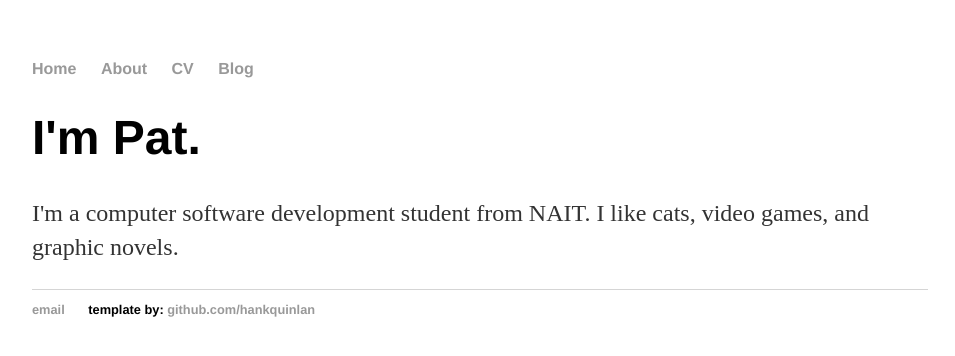
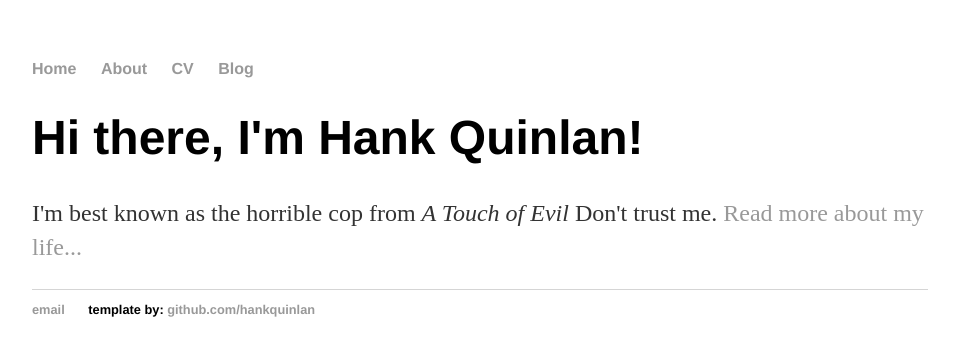
Before and after one commit to pborlongan/pborlongan.github.io, a Jekyll site: the page built from index.html, in a window 1280 px wide. Shown: the top 356 px of the page, without its empty margins (160-1115 px from the left). Built offline with Jekyll 4.4.1, drawn with Linux system fonts in a browser that asks for light colours.

Commit message:
Update index.html

```diff
--- a/index.html
+++ b/index.html
@@ -1,29 +1,8 @@
-<!DOCTYPE html>
-<html>
-	<head>
-		<title>Hi, hello.</title>
-		<link rel="stylesheet" type="text/css" href="/css/main.css">
-	</head>
-	<body>
-		<nav>
-    		<ul>
-        		<li><a href="/">Home</a></li>
-	        	<li><a href="/about">About</a></li>
-        		<li><a href="/cv">CV</a></li>
-        		<li><a href="/blog">Blog</a></li>
-    		</ul>
-		</nav>
-		<div class="container">
-    		<div class="blurb">
-        		<h1>I'm Pat.</h1>
-				<p>I'm a computer software development student from NAIT. I like cats, video games, and graphic novels.</p>
-    		</div><!-- /.blurb -->
-		</div><!-- /.container -->
-		<footer>
-    		<ul>
-        		<li><a href="mailto:borlonganpatricia@gmail.com">email</a></li>
-        		<li>template by: <a href="https://github.com/hankquinlan">github.com/hankquinlan</a></li>
-			</ul>
-		</footer>
-	</body>
-</html>
+---
+layout: default
+title: Hank Quinlan, Horrible Cop
+---
+<div class="blurb">
+	<h1>Hi there, I'm Hank Quinlan!</h1>
+	<p>I'm best known as the horrible cop from <em>A Touch of Evil</em> Don't trust me. <a href="/about">Read more about my life...</a></p>
+</div><!-- /.blurb -->
```
